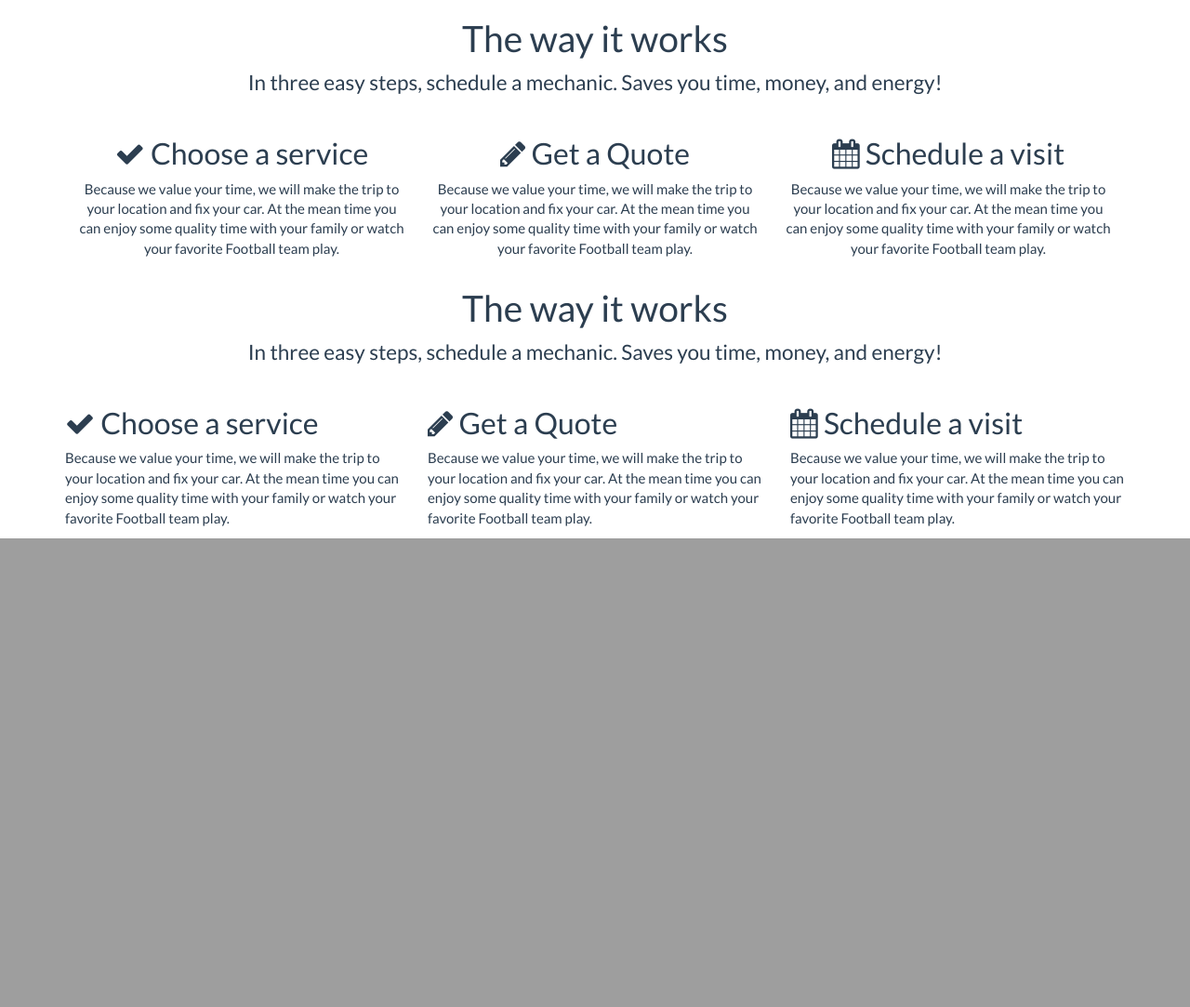
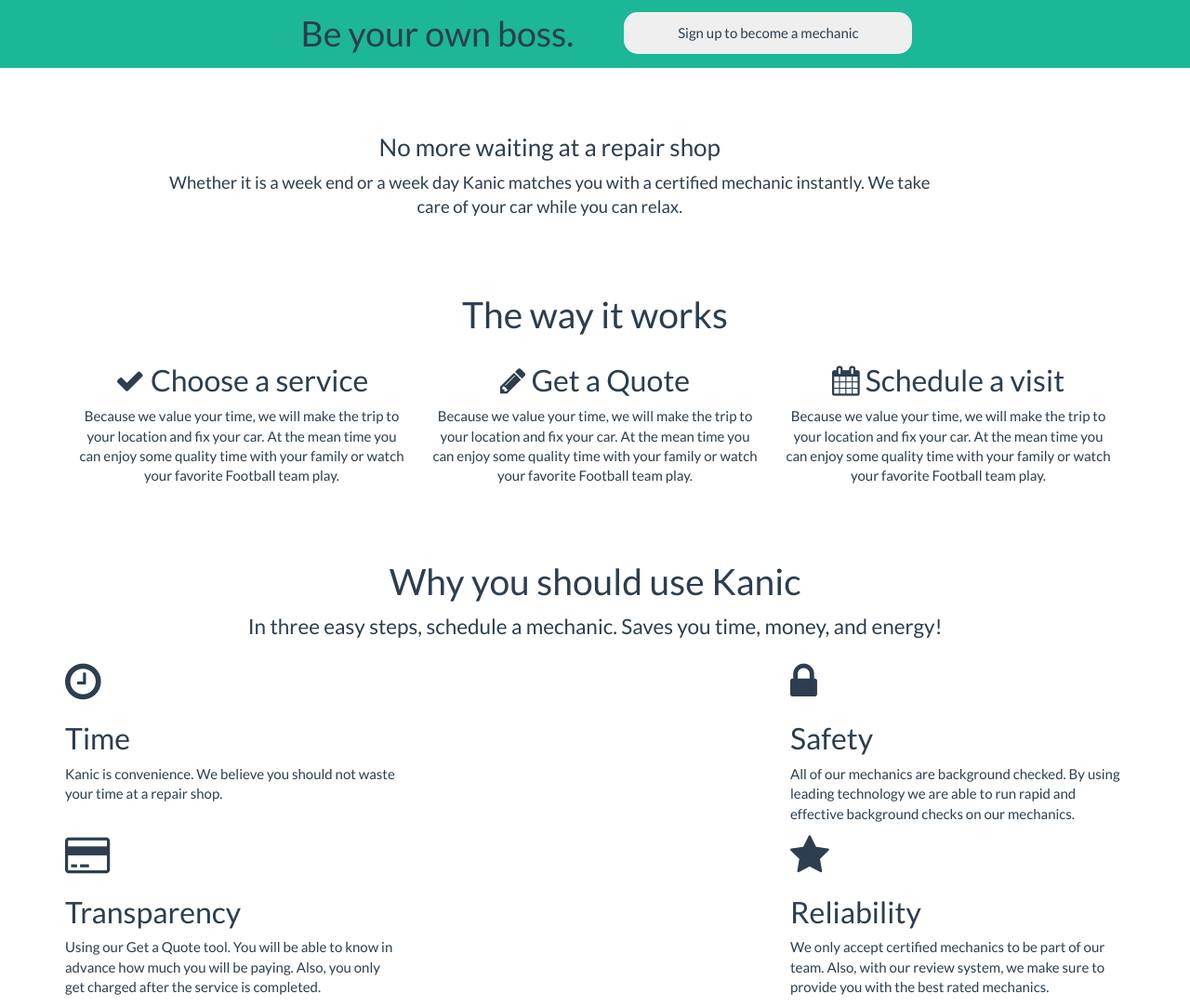
Before and after one commit to Kanic/kanic-server, a Django app: template kanic/templates/index/index.html in a window 1280 px wide. Shown: the part 801-1884 px from the top of the page at 93% size. Before the commit the page ends 1380 px from the top, so only its background shows below. Run offline with Django 3.2, Linux system fonts and the light colour scheme; the template is opened without the code that fills it: values that come from a table or form of the project are taken from there, others are empty; parts of the project's set-up code (start-up, migrations or seed data) failed here and were passed over; some libraries are stand-ins or nearby versions.

Commit message:
edit index.html

```diff
--- a/kanic/static/css/index/index.css
+++ b/kanic/static/css/index/index.css
@@ -22,12 +22,14 @@ div.navbar-transparent {
     background-color: transparent;
 }
 
-.nav-item {
+.navbar-nav > li > a {
     font-size: 20px;
+    padding-top: 28px;
 }
 
 .navbar-brand {
     font-size: 30px;
+    height: 80px;
 }
 
 .navbar-default .navbar-nav > li > a {
@@ -48,7 +50,8 @@ div.navbar-transparent {
 }
 
 button.signup {
-    width: 200px;
+    width: 170px;
+    text-align: center;
     color: rgba(255, 255, 255, 0);
     background-color: rgba(255, 255, 255, 0);
     -webkit-transition: color 2s ease-out;
@@ -57,3 +60,54 @@ button.signup {
     transition: background-color 2s ease-out;
     border-radius: 20px;
 }
+
+div.third-section {
+    background-color: #1CB796;
+
+}
+
+/*h1 {
+    margin-bottom: 21px;
+}*/
+
+.vcenter {
+    display: inline-block;
+    vertical-align: middle;
+    float: none;
+    padding-top: 10px;
+    padding-bottom: 10px;
+}
+
+div.third-section > div > div {
+    font-size: 2.5em;
+}
+
+button.vcenter {
+    border-radius: 15px;
+}
+
+@media (max-width: 969px) {
+    div.vcenter {
+        font-size: 30px;
+    }
+}
+
+p.fourth-section {
+    font-size: 18.5px;
+}
+
+div.fourth-section {
+    margin-top: 50px;
+}
+
+div.sixth-section {
+    margin-top: 50px;
+}
+/*div.third-section > div > button {
+    position: relative;
+    top: 20px;
+    font-size: 20px;
+    background-color: #1CB796;
+    border-color: white;
+    border-radius: 20px;
+}*/
--- a/kanic/templates/index/index.html
+++ b/kanic/templates/index/index.html
@@ -25,12 +25,15 @@
 
                 <div class="navbar-collapse collapse" id="navbar-main">
 
-                  <ul class="nav navbar-nav navbar-right">
-                    <li><a class="nav-item">About</a></li>
-                    <li><a class="nav-item">Service</a></li>
-                    <li><a class="nav-item">People</a></li>
-                    <li><a class="nav-item">Social</a></li>
-                  </ul>
+                    <ul class="nav navbar-nav">
+                      <li><a class="nav-item">About</a></li>
+                      <li><a class="nav-item">We are hiring!</a></li>
+                    </ul>
+
+                    <ul class="nav navbar-nav navbar-right">
+                        <li><a class="nav-item">Become a mechanic</a></li>
+                        <li><a class="nav-item">Sign up</a></li>
+                    </ul>
 
                 </div>
             </div>
@@ -42,14 +45,14 @@
 <div class="container-fluid landing-title top-background-image">
     <div class="row text-center landing-section">
         <div class="col-md-offset-4 col-md-4">
-            <h1 class="main-title">Coming soon!</h1>
-            <p class="main-line lead">
+            <h1 class="main-title">Get your car fixed today!</h1>
+            <!-- <p class="main-line lead">
                 We send a mechanic to your driveway to fix your car. Now you
                 can sit back and relax!Sign up to be part of our Beta and
                 you will receive 25% off your first service!
-            </p>
-           <button class="signup btn" data-toggle="modal" data-target="#CarOwnerModal">Sign to our beta</button>
-           <button class="signup btn" data-toggle="modal" data-target="#MechanicModal">Become a mechanic</button>
+            </p> -->
+           <button class="signup btn" data-toggle="modal" data-target="#CarOwnerModal">Sign up now</button>
+           <!-- <button class="signup btn" data-toggle="modal" data-target="#MechanicModal">Become a mechanic</button> -->
        </div>
     </div>
 
@@ -99,13 +102,38 @@
 
 </div>
 
-<!-- About section -->
-<div class="container third-section">
+<div class="container-fluid third-section">
+    <div class="row">
+        <div class="col-md-offset-1 col-md-9 col-sm-offset-1 col-sm-9">
+            <div class="col-md-offset-2 col-md-5 col-sm-offset-1 col-sm-5 col-xs-12 vcenter text-center">
+                Be your own boss.
+            </div>
+            <button class="btn col-md-4 col-sm-5 col-xs-12 vcenter">Sign up to become a mechanic</button>
+        </div>
+    </div>
+</div>
+
+<!-- section of no more waiting -->
+<div class="container fourth-section">
+    <div class="row text-center">
+        <div class="col-md-offset-1 col-md-9">
+            <h3>No more waiting at a repair shop</h3>
+            <p class="fourth-section text-center">
+                Whether it is a week end or a week day Kanic matches you with a
+                certified  mechanic instantly. We take care of your car while you
+                can relax.
+            </p>
+        </div>
+    </div>
+</div>
+
+<!-- section of how it works -->
+<div class="container fourth-section">
     <div class="text-center">
         <h1>The way it works</h1>
-        <p class="lead center">
+        <!-- <p class="lead center">
             In three easy steps, schedule a mechanic. Saves you time, money, and energy!
-        </p>
+        </p> -->
 
         <div class="col-md-4">
         <h2><i class="fa fa-check"></i> Choose a service</h2>
@@ -134,52 +162,55 @@
     </div>
 </div>
 
-<!-- section of how it works -->
-<div class="container fourth-section">
+<!-- section of why use kanic -->
+<div class="container sixth-section">
     <div class="row text-center">
-        <h1>The way it works</h1>
+        <h1 class="center">Why you should use Kanic</h1>
         <p class="lead center ">
             In three easy steps, schedule a mechanic. Saves you time, money,
             and energy!
         </p>
     </div>
 
-    <div class="row ">
-        <div class="col-md-4 center">
-            <h2><i class="fa fa-check"></i> Choose a service</h2>
-            <p>
-                Because we value your time, we will make the trip to your
-                location and fix your car. At the mean time you can enjoy some
-                quality time with your family or watch your favorite Football
-                team play.
+    <div class="row marginBottom">
+        <div class="col-md-4 marginTop center">
+            <i class="fa fa-clock-o fa-3x"></i>
+            <h2>Time</h2>
+            <p class="fadeInBlock">Kanic is convenience. We believe you should not waste your time at a repair shop.
             </p>
         </div>
 
-        <div class="col-md-4 center">
-            <h2><i class="fa fa-pencil"></i> Get a Quote</h2>
+        <div class="col-md-4 col-md-offset-4 marginTop center">
+            <i class="fa fa-lock fa-3x"></i>
+            <h2>Safety</h2>
             <p>
-                Because we value your time, we will make the trip to your
-                location and fix your car. At the mean time you can enjoy some
-                quality time with your family or watch your favorite Football
-                team play.
+                All of our mechanics are background checked. By using leading
+                technology we are able to run rapid and effective background
+                checks on our mechanics.
             </p>
         </div>
 
-        <div class="col-md-4 center">
-            <h2><i class="fa fa-calendar"></i></span> Schedule a visit</h2>
-            <p>Because we value your time, we will make the trip to your
-                location and fix your car. At the mean time you can enjoy some
-                quality time with your family or watch your favorite Football
-                team play.
+        <div class="col-md-4 marginTop center">
+            <i class="fa fa-credit-card fa-3x"></i>
+            <h2>Transparency</h2>
+            <p>
+                Using our Get a Quote tool. You will be able to know in advance
+                how much you will be paying. Also, you only get charged after
+                the service is completed.
+            </p>
+        </div>
+
+        <div class="col-md-4 col-md-offset-4 marginTop center">
+            <i class="fa fa-star fa-3x"></i>
+            <h2>Reliability</h2>
+            <p>
+                We only accept certified mechanics to be part of our team. Also,
+                with our review system, we make sure to provide you with the
+                best rated mechanics.
             </p>
         </div>
     </div>
 </div>
-
-
-
-
-
 
 
 
```
